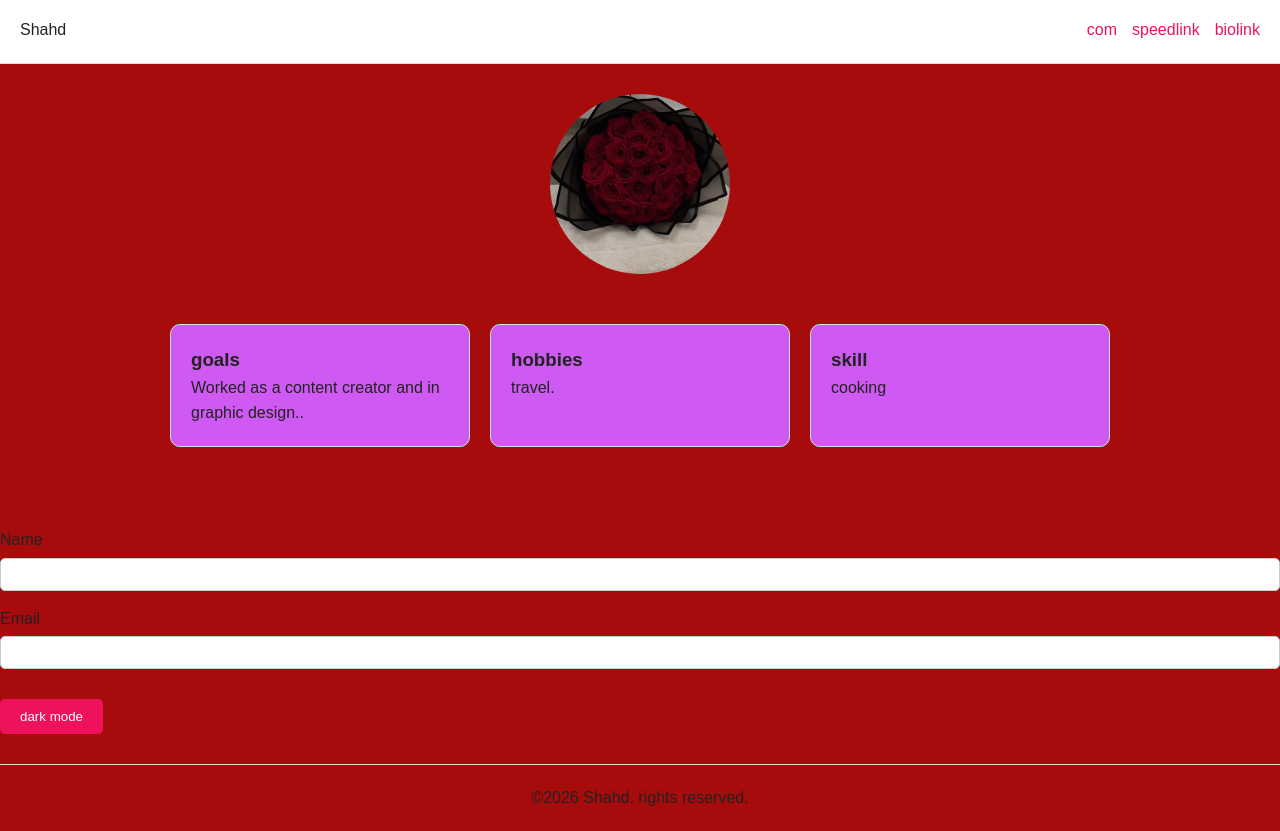
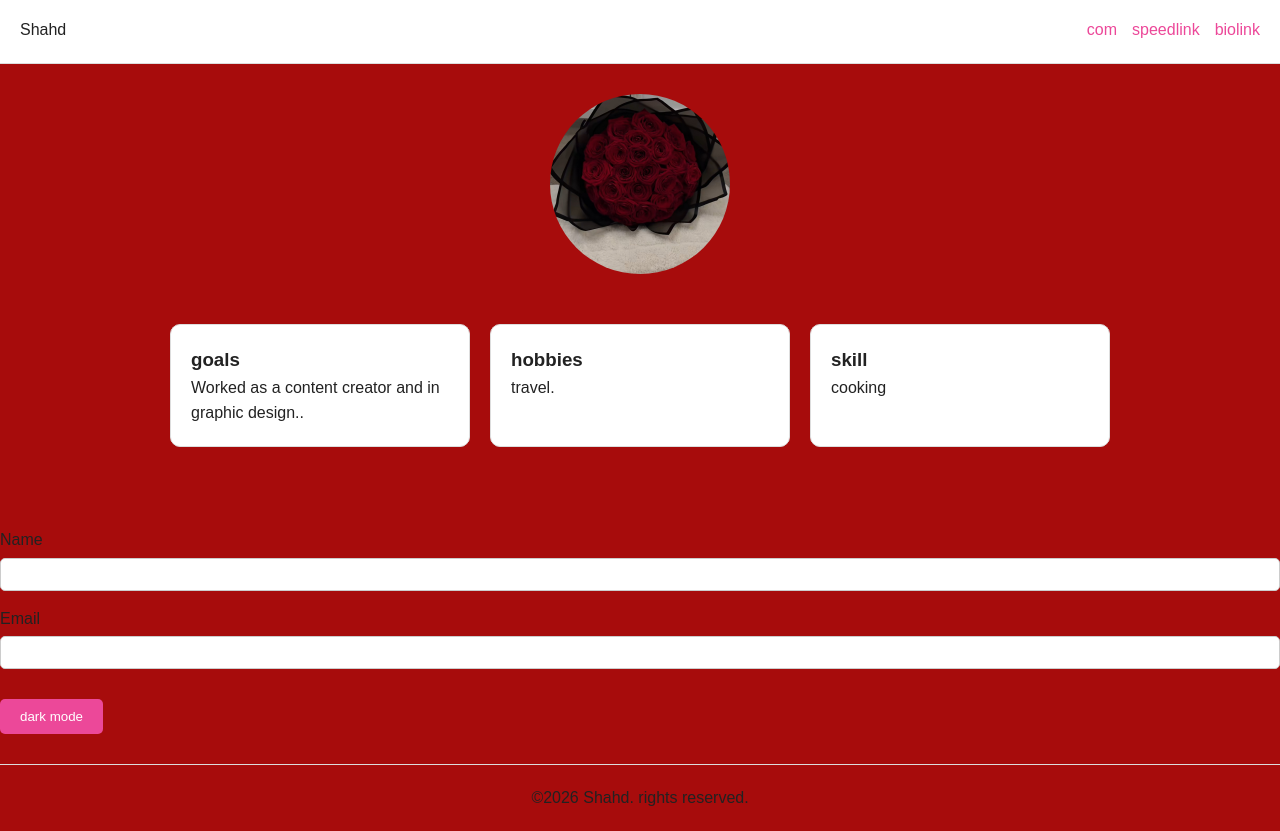
Before and after one commit to ola2212/shahd-task, a plain HTML site: page index.html in a window 1280 px wide. Shown: the part 54-885 px from the top of the page. Drawn offline with Linux system fonts and the light colour scheme.

Commit message:
Update style.css

```diff
--- a/style.css
+++ b/style.css
@@ -1,9 +1,9 @@
 :root {
     --bg-color: #a70c0c;
     --text-color: #222222;
-    --card-bg: #cf59f3;
+    --card-bg: #ffffff;
     --header-bg: #ffffff;
-    --primary: #ee125c;
+    --primary: #ec4899;
 }
 
 * {
@@ -21,10 +21,10 @@ body {
 }
 
 body.dark {
-    --bg-color: #e7127d;
+    --bg-color: #1a1a2e;
     --text-color: #f0f0f0;
-    --card-bg: #722fee;
-    --header-bg: #e96d6d;
+    --card-bg: #2a2a4a;
+    --header-bg: #f472b6;
 }
 
 .top-bar {
```
